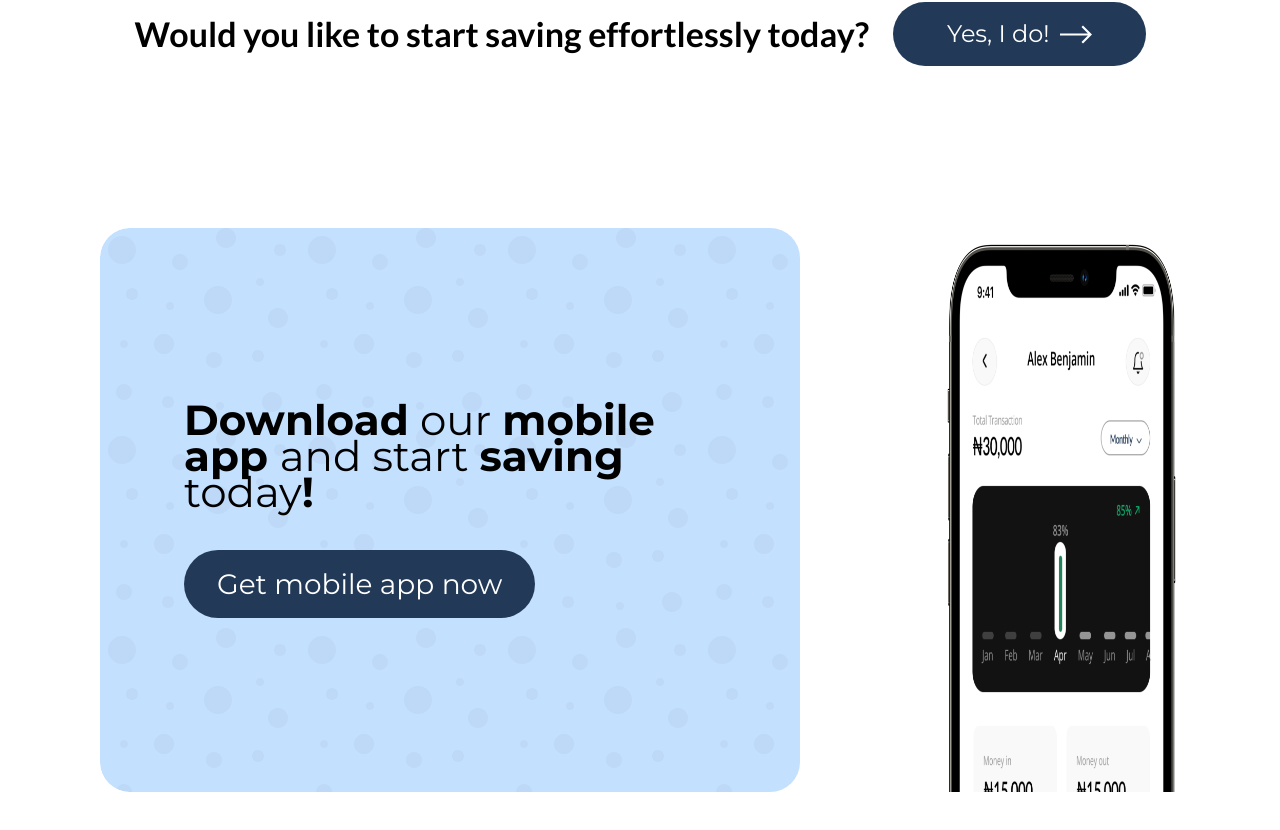
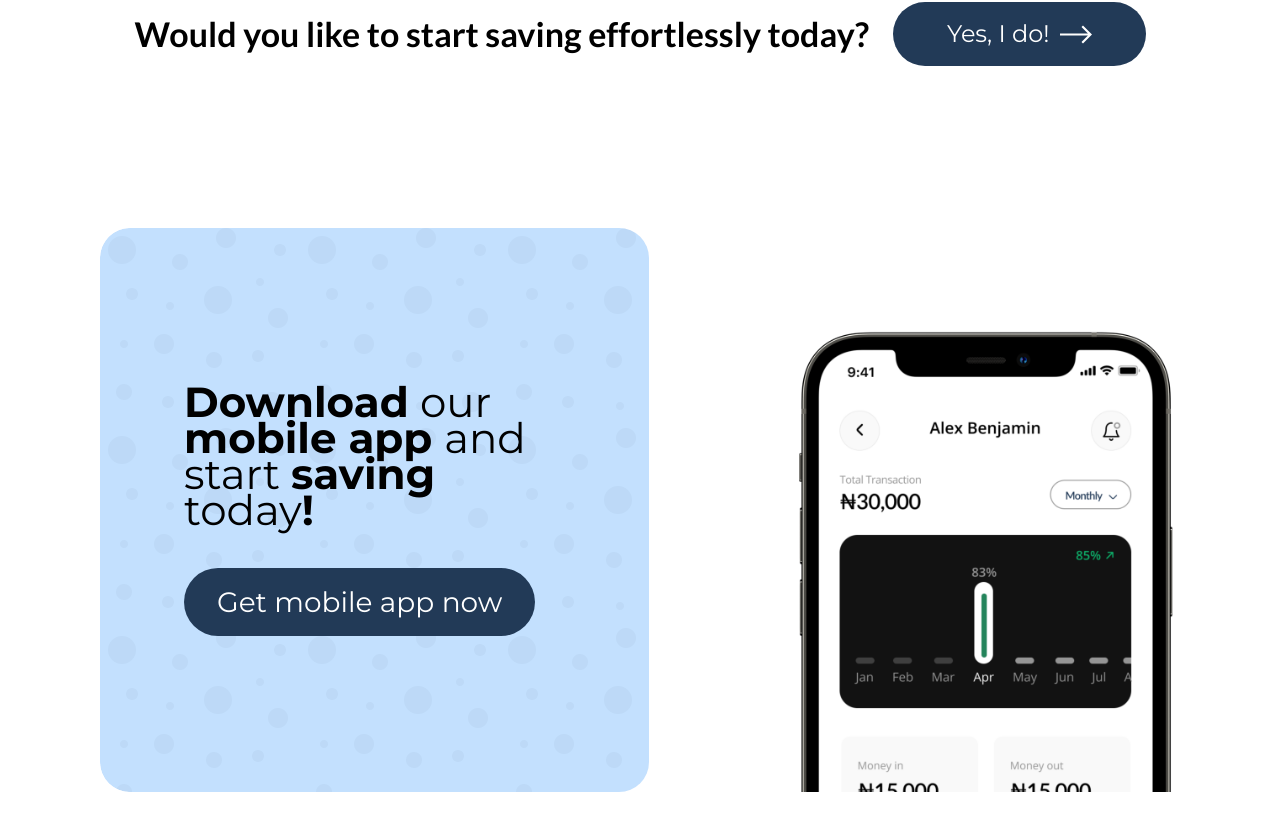
Before and after one commit to CodeBstack/swidex-website, a Next.js app: page /scenes/WhereDoYouFall in a window 1280 px wide. Shown: the part 1153-1983 px from the top of the page. Built offline with nearby package versions, Linux system fonts and the light colour scheme.

Commit message:
fix: design

```diff
--- a/src/pages/scenes/Footer.jsx
+++ b/src/pages/scenes/Footer.jsx
@@ -1,18 +1,19 @@
 import React from 'react'
 import LogoIcon from '../../components/Vectors/LogoIcon'
 import LogoIcon2 from '../../components/Vectors/LogoIcon2'
+import Link from 'next/link'
 
 const Footer = () => {
     return (
         <section className="px-4 sm:px-6 md:px-10 xl:px-[100px] py-10 mt-10 gap-10 flex flex-col xl:flex-row xl:justify-between lg:py-[62px]">
             <div className="flex-1 flex flex-col md:flex-row items-center md:items-start gap-8 md:gap-[53px] ">
-                <div className="xl:hidden">
-                    <LogoIcon width={'60'} height={'60'}/>
-                </div>
+                <Link href='/' className="xl:hidden">
+                    <LogoIcon width={'60'} height={'60'} />
+                </Link>
 
-                <div className="hidden xl:block">
+                <Link href={'/'} className="hidden xl:block">
                     <LogoIcon2 />
-                </div>
+                </Link>
 
                 <p className="flex-1 max-w-[387px] font-Open text-base md:text-xl xl:text-2xl text-black font-normal">
                     We serve as a bridge between Ajo agents and their customers, providing a digital platform for managing financial transactions and promoting financial inclusion in underserved communities
--- a/src/pages/scenes/HeroSection.jsx
+++ b/src/pages/scenes/HeroSection.jsx
@@ -5,6 +5,7 @@ import ScrollDownIcon from '../../components/Vectors/ScrollDownIcon';
 import CloseMenuIcon from '../../components/Vectors/CloseMenuIcon';
 import MenuIcon from '../../components/Vectors/MenuIcon';
 import LogoIcon2 from '../../components/Vectors/LogoIcon2';
+import Link from 'next/link';
 
 const HeroSection = () => {
     const [isNavOpened, setIsNavOpened] = useState(false)
@@ -14,9 +15,9 @@ const HeroSection = () => {
             {/* SHOWS ONLY ON SCREENS LOWER THAN 1280PX */}
             <main className="h-4/5 md:min-h-screen bg-header-bg bg-cover bg-no-repeat px-4 sm:px-6 md:px-10 xl:px-[100px] pb-10 md:pb-20 xl:hidden">
                 <nav className="sticky w-full top-0 flex justify-between items-center py-4 lg:py-[37px]">
-                    <div className="  flex-1 pt[37px]">
+                    <Link href='/' className="  flex-1 pt[37px]">
                         <LogoIcon width={'60'} height={'60'}/>
-                    </div>
+                    </Link>
                     <div className="flex-1 hidden md:flex justify-between  pt[51px] pb[46px] ">
                         <a href='#' className="text-base md:text-xl font-medium text-primary">About</a>
                         <a href='#' className="text-base md:text-xl font-medium text-primary">Features</a>
@@ -119,9 +120,9 @@ const HeroSection = () => {
             {/* SHOWS ONLY ON SCREENS LARGER THAN 1280PX */}
             <main className='hidden xl:flex '>
                 <div className="pb-20 flex flex-col justify-center relative pl-4 sm:pl-6 md:pl-10 xl:pl-[100px] min-h-screen w-[65%] bg-header-bg bg-cover bg-no-repeat">
-                    <div className="absolute top-[37px]">
+                    <Link href={'/'} className="absolute top-[37px]">
                         <LogoIcon2 />
-                    </div>
+                    </Link>
 
                     <div className="text">
                         <h2 className="font-bold text-[54px] text-black max-w-[687px]">
--- a/src/pages/scenes/WhereDoYouFall/index.jsx
+++ b/src/pages/scenes/WhereDoYouFall/index.jsx
@@ -45,7 +45,7 @@ const WhereDoYouFallSection = () => {
                     </button>
                 </div>
 
-                <div className="flex flex-col xl:flex-row gap-16 xl:gap-36 2xl:gap-[200px]">
+                <div className="flex-1 flex flex-col xl:flex-row gap-16 xl:gap-36 2xl:gap-[200px]">
                     <div className="bg-download-bg self-center flex flex-col justify-center max-w-[700px] 2xl:max-w-[831px] h-[380px] lg:h-[564px] p-6 sm:p-10 md:p-16 xl:px-[84px] rounded-2xl md:rounded-[30px]">
                         <h3 className="font-normal text-2xl md:text-3xl lg:text-[42px] text-black mb-10">
                             <span className="font-bold">Download</span> {" "}
@@ -59,8 +59,8 @@ const WhereDoYouFallSection = () => {
                         </button>
                     </div>
 
-                    <div className="flex-1  h-[550px] w-full self-center xl:self-end">
-                        <img className='w-[460px] h-full' src='/images/mobile_app_3.png' alt='mobile_app' width={'100%'} height={'100%'} />
+                    <div className="flex1 max-h-[550px] w-full self-center xl:self-end">
+                        <img className='max-w-[460px] h-full' src='/images/mobile_app_3.png' alt='mobile_app' width={'100%'} height={'100%'} />
                     </div>
                 </div>
             </div>
```
